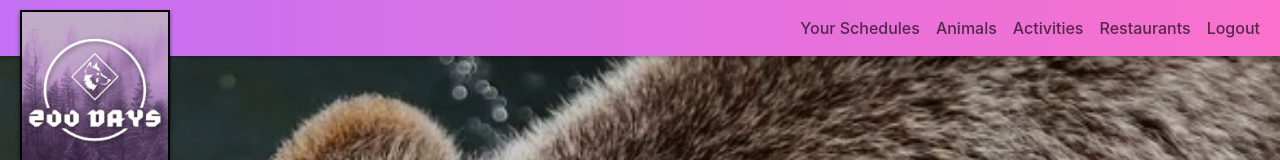
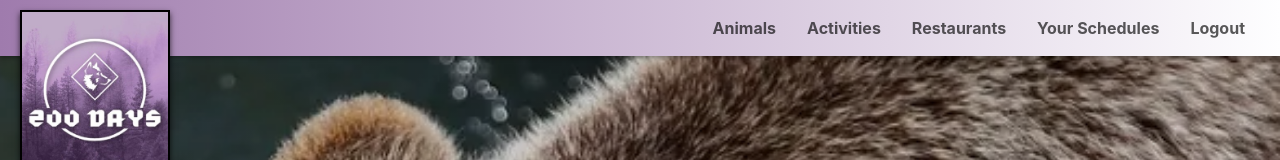
Before and after one commit to kaci-wooldridge/ZooDays, a React (Create React App) app in the folder client/: page /restaurants in a window 1280 px wide. Shown: the top 160 px of the page. Built offline with nearby package versions, Linux system fonts and the light colour scheme; no server answers; sample sign-in values are in the browser's storage; the HTML template or start-up script is replaced by a standard one.

Commit message:
styling changes

```diff
--- a/client/src/components/Activities.js
+++ b/client/src/components/Activities.js
@@ -33,7 +33,7 @@ export default function Activities() {
                         return (
                                 <Col className="fluid animal-container" xs="4" key={activity.id}>
                                     <Card className="img-fluid border-1 shadow-sm animal-card" key={activity.id} style={{ height: '100%' }}>
-                                        <div className="text-center">
+                                        <div className="text-center card-top">
                                             {activity.name}
                                         </div>
                                         <img
--- a/client/src/components/Header.js
+++ b/client/src/components/Header.js
@@ -29,19 +29,19 @@ export default function Header({ isLoggedIn, user }) {
             <NavbarToggler onClick={toggleNavbar} className="me-2" />
                     <Collapse isOpen={!collapsed} navbar>
               <Nav className="ms-auto nav-items" navbar>
-                            <NavItem>
-                                <NavLink href="/schedules">Your Schedules</NavLink>
-                            </NavItem>
-                            <NavItem>
+                <NavItem className="nav-item">
                                 <NavLink href="/animals">Animals</NavLink>
                             </NavItem>
-                            <NavItem>
+                <NavItem className="nav-item">
                                 <NavLink href="/activities">Activities</NavLink>
                             </NavItem>
-                            <NavItem>
+                <NavItem className="nav-item">
                                 <NavLink href="/restaurants">Restaurants</NavLink>
-                            </NavItem>
-                            <NavItem>
+                </NavItem>
+                <NavItem className="nav-item">
+                  <NavLink href="/schedules">Your Schedules</NavLink>
+                </NavItem>
+                <NavItem className="nav-item">
                                 <NavLink onClick={logout} href="/login">Logout</NavLink>
                             </NavItem>
                         </Nav>
--- a/client/src/components/Restaurants.js
+++ b/client/src/components/Restaurants.js
@@ -33,7 +33,7 @@ export default function Restaurants() {
                         return (
                             <Col key={restaurant.id} className="fluid animal-container" xs="4">
                                 <Card className="img-fluid border-1 shadow-sm animal-card" style={{ height: '100%' }}>
-                                    <div className="text-center" >
+                                    <div className="text-center card-top" >
                                         {restaurant.name}
                                     </div>
                                     <img
--- a/client/src/index.css
+++ b/client/src/index.css
@@ -13,16 +13,20 @@ code {
 }
 
 .nav-bar{
-  background: #c471f5;
-  background: -webkit-linear-gradient(to right, rgba(196, 113, 245, 1), rgba(250, 113, 205, 1));
-  background: linear-gradient(to right, rgba(196, 113, 245, 1), rgba(250, 113, 205, 1));
+  background: #553e60;
+  background: -webkit-linear-gradient(to right, rgb(159, 123, 173, 1), rgb(254, 254, 255, 1));
+  background: linear-gradient(to right, rgb(159, 123, 173, 1), rgb(254, 254, 255, 1));
   backdrop-filter: blur(50px);
   box-shadow: 0 2px 4px 0 rgba(0, 0, 0, .3);
 }
 
 .nav-items{
-  font-weight: 500;
+  font-weight: 700;
   float: right;
+}
+
+.nav-item{
+  padding-right: 15px;
 }
 
 .navbar {
@@ -146,12 +150,13 @@ margin-bottom: 40px;
 }
 
 .card-top{
-    background: rgb(255, 169, 226);
-    background: -webkit-linear-gradient(to right, rgba(255, 169, 226), rgb(208, 145, 245));
-    background: linear-gradient(to right, rgba(255, 169, 226), rgba(208, 145, 245));
-    backdrop-filter: blur(50px);
-  font-size: 25px;
+  background: #bb95c6;
+  backdrop-filter: blur(50px);
+  font-size: 20px;
   font-weight: 900;
+  display: flex;
+  align-items: center;
+  justify-content: center;
 }
 
 .banner-image2 {
@@ -201,5 +206,5 @@ margin-bottom: 40px;
   left: 1em;
   display: inline;
   z-index: 5;
-  box-shadow: 0 2px 4px 0 rgba(0, 0, 0, .5);
+  box-shadow: 0 3px 6px 0 rgba(0, 0, 0, .7);
 }
```
